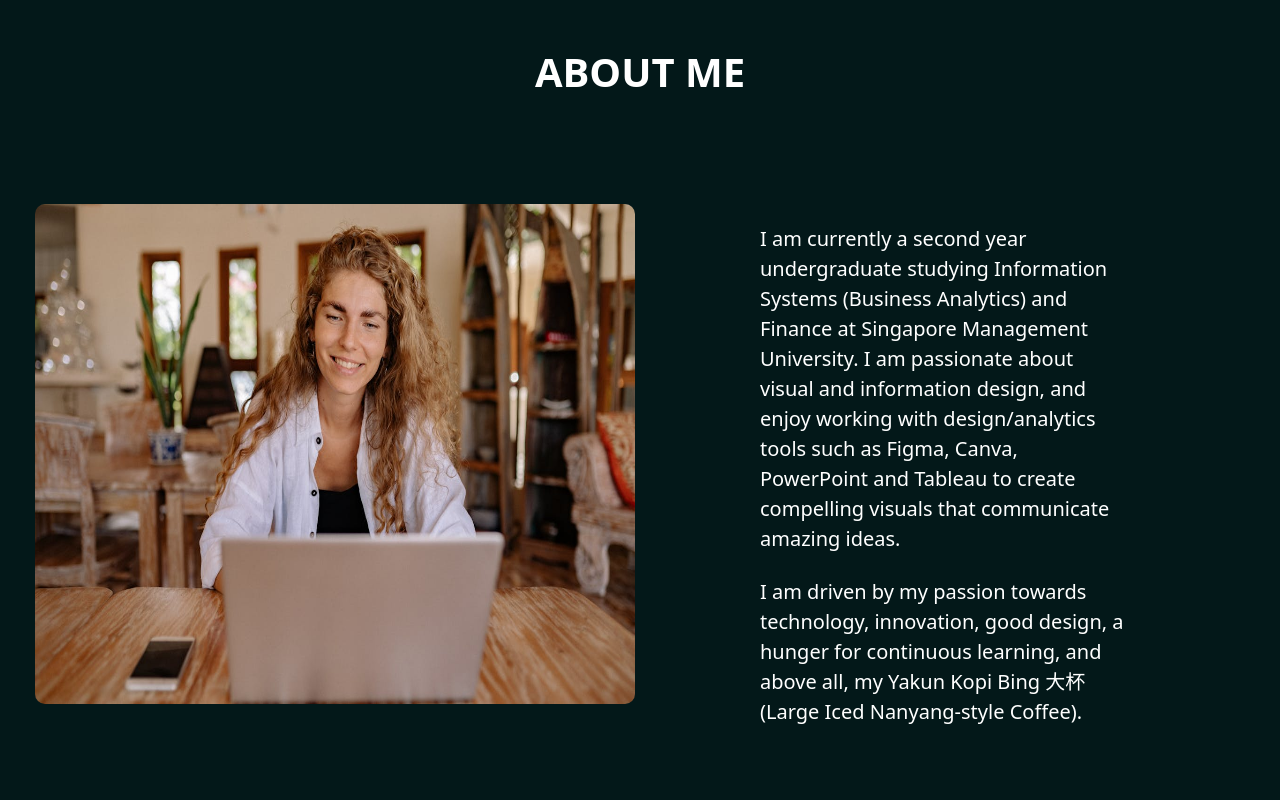
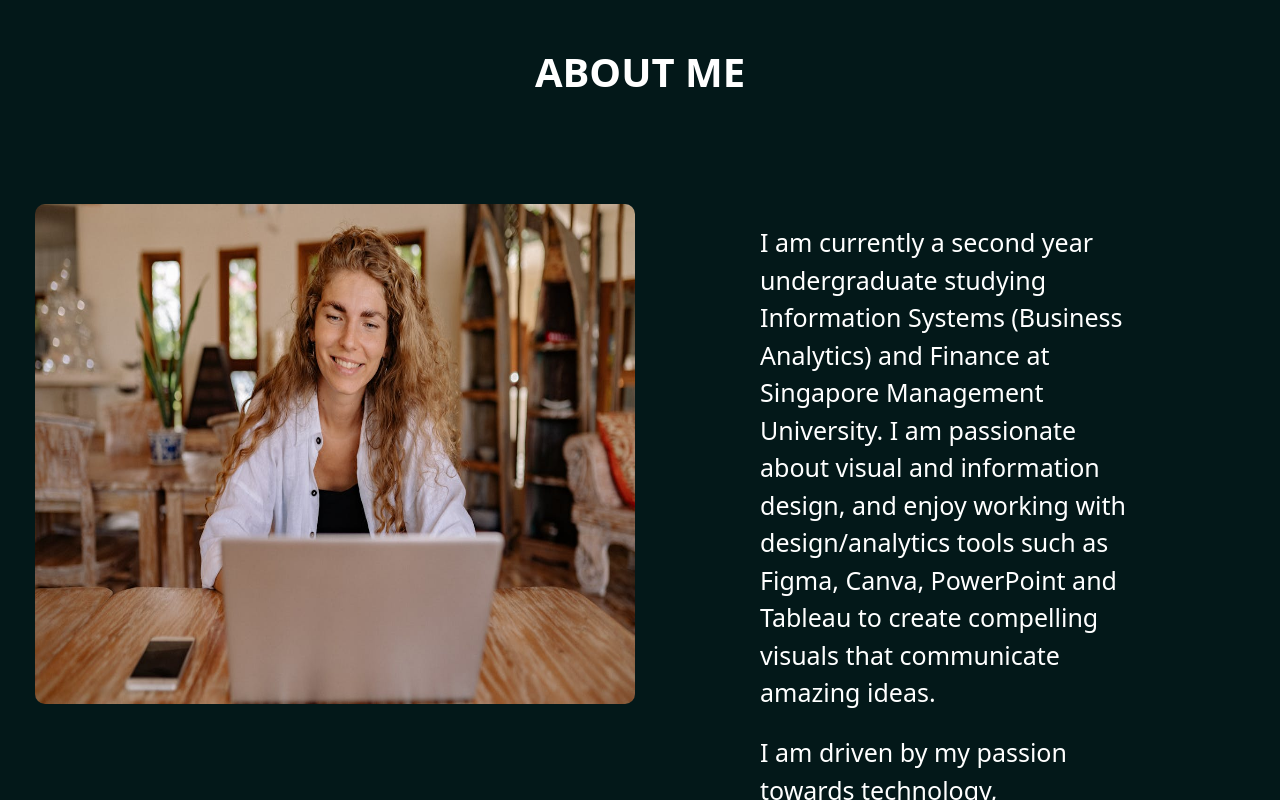
Before and after one commit to dev-basit/portfolio-ernest, a Next.js app: page / in a window 1280 px wide. Shown: the part 800-1600 px from the top of the page. Built offline with nearby package versions, Linux system fonts and the light colour scheme.

Commit message:
Bugfixed: font-size

```diff
--- a/src/components/featured/styles.ts
+++ b/src/components/featured/styles.ts
@@ -59,7 +59,7 @@ const FeaturedDesc = styled.p`
   }
 
   @media screen and (max-width: 576px) {
-    font-size: 1rem;
+    font-size: 1.5rem;
   }
 `;
 
--- a/src/styles/common.ts
+++ b/src/styles/common.ts
@@ -3,10 +3,14 @@ import styled from "styled-components";
 const Anchor = styled.a``;
 
 const Text = styled.p`
-  font-size: 2rem;
+  font-size: 2.5rem;
+
+  @media screen and (max-width: 768px) {
+    font-size: 2rem;
+  }
 
   @media screen and (max-width: 576px) {
-    font-size: 1rem;
+    font-size: 1.5rem;
   }
 `;
 
```
